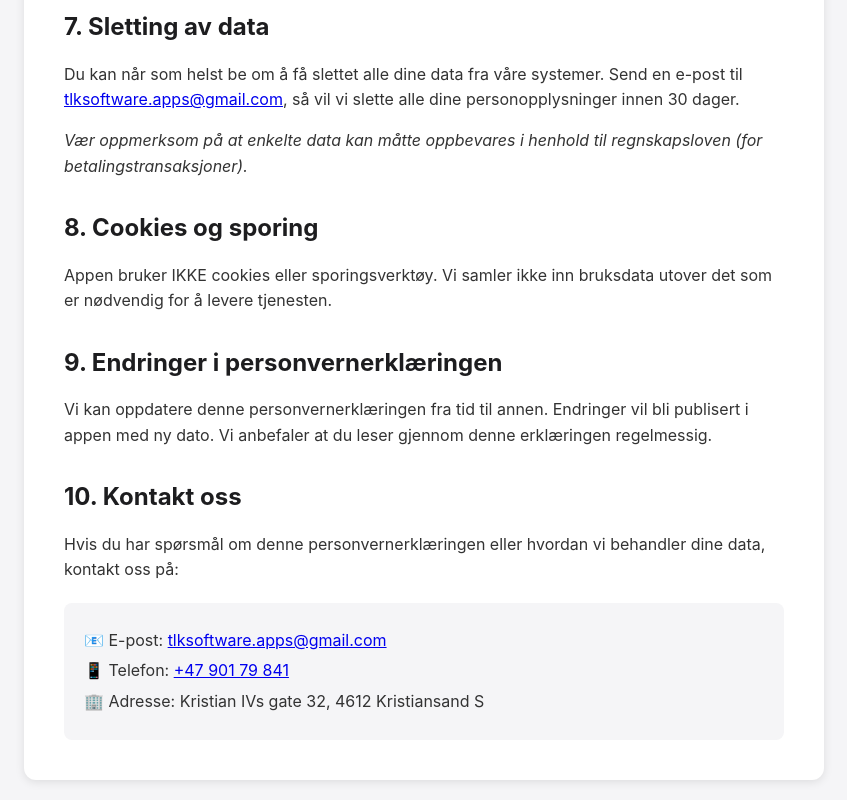
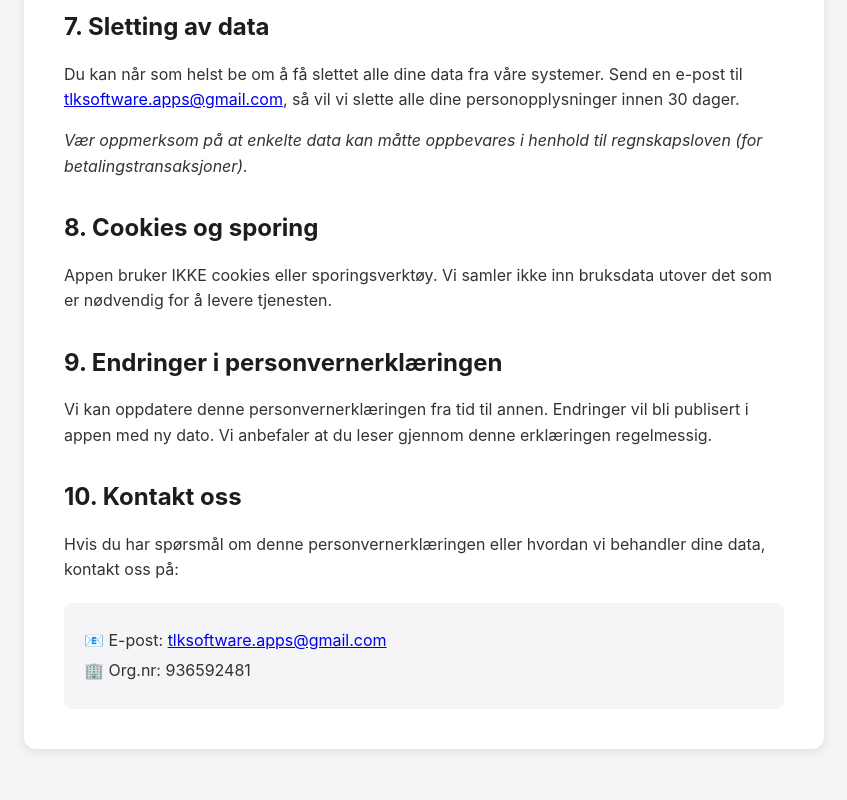
Before and after one commit to tlksoftwareapps-bit/p-klage, a plain HTML site: page privacy-policy.html in a window 1280 px wide. Shown: the part 1768-2568 px from the top of the page, without its empty margins (216-1063 px from the left). After the commit the page ends 2537 px from the top, so only its background shows below. Drawn offline with Linux system fonts and the light colour scheme.

Commit message:
Update privacy-policy.html

```diff
--- a/privacy-policy.html
+++ b/privacy-policy.html
@@ -140,9 +140,9 @@
         <h2>10. Kontakt oss</h2>
         <p>Hvis du har spørsmål om denne personvernerklæringen eller hvordan vi behandler dine data, kontakt oss på:</p>
         <div class="contact">
-            <p>📧 E-post: <a href="mailto:tlksoftware.apps@gmail.com">tlksoftware.apps@gmail.com</a></p>
-            <p>📱 Telefon: <a href="tel:+4790179841">+47 901 79 841</a></p>
-            <p>🏢 Adresse: Kristian IVs gate 32, 4612 Kristiansand S</p>
+               <p>📧 E-post: <a href="mailto:tlksoftware.apps@gmail.com">tlksoftware.apps@gmail.com</a></p>
+   <p>🏢 Org.nr: 936592481</p>
+
         </div>
     </div>
 </body>
```
